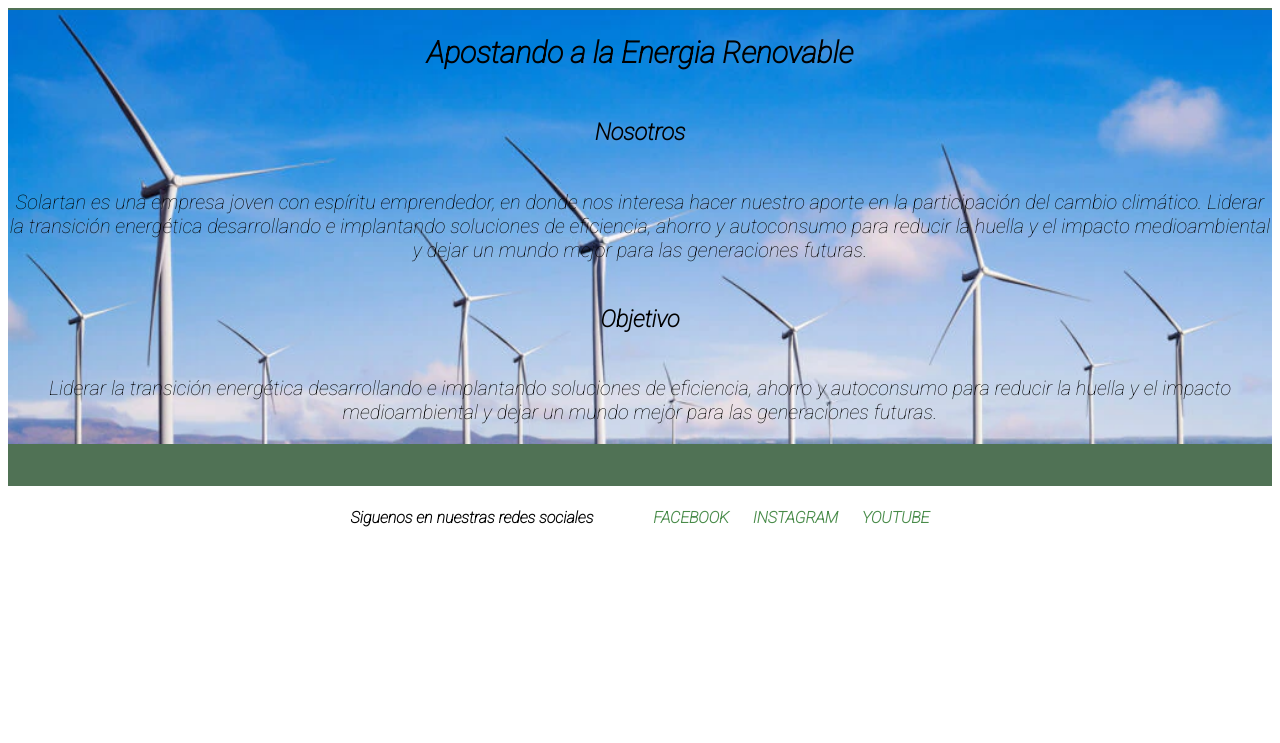
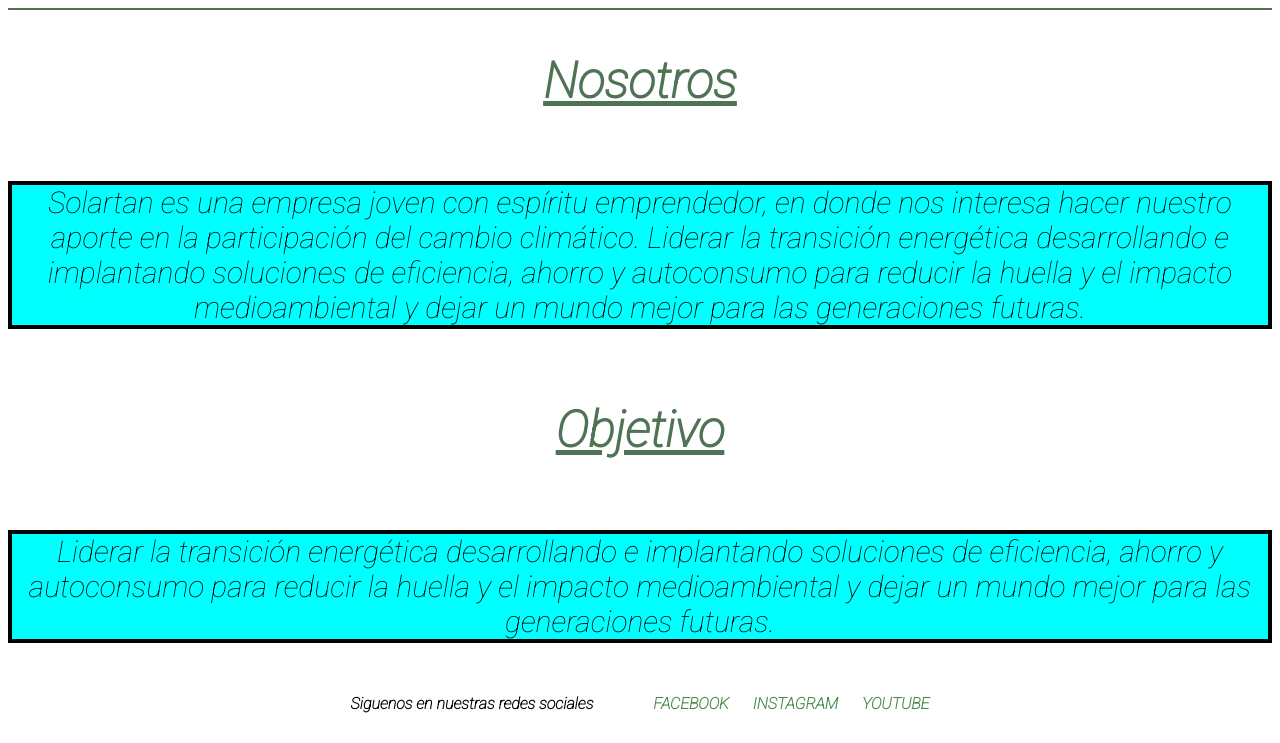
Before and after one commit to balbito/solartan, a plain HTML site: page html/nosotros.html in a window 1280 px wide. Shown: the part 100-843 px from the top of the page. Before the commit the page ends 800 px from the top, so only its background shows below. Drawn offline with Linux system fonts and the light colour scheme.

Commit message:
cambios de estilo

```diff
--- a/css/estilo.css
+++ b/css/estilo.css
@@ -66,7 +66,7 @@
     flex-direction: row;
     align-items: center;
     justify-content: center;
-    border-top: #507255 solid 42px;
+
     }
 nav ul li {
     display: inline-block;
@@ -88,13 +88,15 @@
 /* SERVICIOS */
 
 .servicios {
+    display: flex;
+    flex-direction: column;
     text-align: center;
     background-color: #488B49;
 }
 
 .cajaPrincipal {
     background-color: #507255;
-    border: 2px solid black;
+
     height: 400px;
     padding: 15px;
     display: flex;
@@ -105,8 +107,8 @@
 .caja {
     width: 320px;
     height: 320px;
-    border-right: 2px solid black;
-    position: relative;
+    border-right: 5px solid black;
+
     padding: 40px;
     font-size: 20px;
 }
@@ -131,3 +133,27 @@
     background-color: #507255;
 
 }
+
+/* NOSOTROS */
+
+.nosotrosPadre{
+    display: flex;
+    flex-direction: column;
+    text-align: center;
+    color: #507255;
+}
+
+.nosotros {
+    display: flex;
+    flex-direction: column;
+    color: #507255;
+    font-size: 50px;
+    text-decoration: underline;
+}
+
+.nosotrosHijo {
+    color: black;
+    border: 4px solid black;
+    font-size: 30px;
+    background-color: aqua;
+}
--- a/html/nosotros.html
+++ b/html/nosotros.html
@@ -28,22 +28,23 @@
 
     </header>
 
-    <main class="textos">
+    <div class="nosotrosPadre">
 
-        <h2> Apostando a la Energia Renovable</h2>
 
-        <h3>Nosotros</h3>
 
-        <p>Solartan es una empresa joven con espíritu emprendedor, en donde nos interesa hacer nuestro aporte en la
+        <h2 class="nosotros">Nosotros</h2>
+
+        <p class="nosotrosHijo">Solartan es una empresa joven con espíritu emprendedor, en donde nos interesa hacer nuestro aporte en la
             participación del cambio climático.
             Liderar la transición energética desarrollando e implantando soluciones de eficiencia, ahorro y autoconsumo
             para reducir la huella y el impacto medioambiental y dejar un mundo mejor para las generaciones futuras.</p>
 
-        <h3>Objetivo</h3>
+        <h2 class="nosotros">Objetivo</h2>
 
-        <p>Liderar la transición energética desarrollando e implantando soluciones de eficiencia, ahorro y autoconsumo para reducir la
+        <p class="nosotrosHijo">Liderar la transición energética desarrollando e implantando soluciones de eficiencia, ahorro y autoconsumo para reducir la
            huella y el impacto medioambiental y dejar un mundo mejor para las generaciones futuras.</p>
-    </main>
+
+    </div>
 
     <footer>
         <h4>Siguenos en nuestras redes sociales</h4>
```
Also changed, not shown: html/contacto.html (+1 -2 lines), html/servicios.html (+1 -1 lines).
